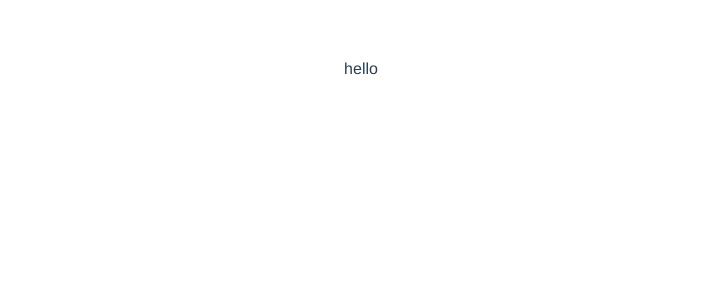
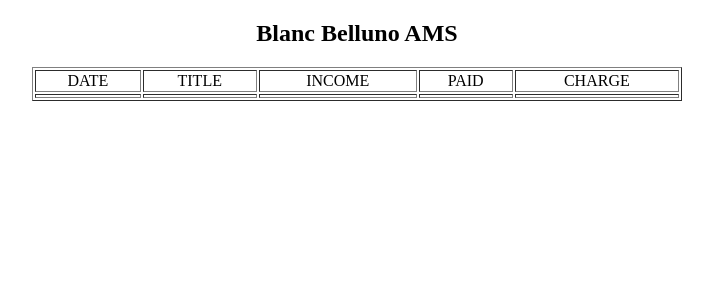
Before and after one commit to mooooburg-dev/bln-ams-web, a Vue app: page / in a window 1280 px wide. Shown: the top 300 px of the page, without its empty margins (279-992 px from the left). Built offline with nearby package versions, Linux system fonts and the light colour scheme.

Commit message:
bams 기본 프레임 셋팅

```diff
--- a/public/index.html
+++ b/public/index.html
@@ -8,10 +8,6 @@
     <title>bln-ams-web</title>
   </head>
   <body>
-    <noscript>
-      <strong>We're sorry but bln-ams-web doesn't work properly without JavaScript enabled. Please enable it to continue.</strong>
-    </noscript>
     <div id="app"></div>
-    <!-- built files will be auto injected -->
   </body>
 </html>
--- a/src/App.vue
+++ b/src/App.vue
@@ -1,22 +1,30 @@
 <template>
-  <div id="app">
-    hello
+  <div class="container">
+    <Main></Main>
   </div>
 </template>
 
 <script>
+import Main from './components/main/Main.vue';
+
 export default {
+  components: {
+    Main,
+  },
 
+  methods: {
+  }
 }
 </script>
 
 <style>
-#app {
-  font-family: 'Avenir', Helvetica, Arial, sans-serif;
-  -webkit-font-smoothing: antialiased;
-  -moz-osx-font-smoothing: grayscale;
+body {
+  margin-top:0px;
+  margin-left:0px;
+}
+
+.container {
+  width: 100%;
   text-align: center;
-  color: #2c3e50;
-  margin-top: 60px;
 }
 </style>
--- /dev/null
+++ b/src/components/main/Main.vue
@@ -0,0 +1,46 @@
+<template>
+    <div class="wrapper">
+        <h2>Blanc Belluno AMS</h2>
+        <div class="main-table-wrapper">
+            <table class="main-table" border="1">
+                <tr>
+                    <td>DATE</td>
+                    <td>TITLE</td>
+                    <td>INCOME</td>
+                    <td>PAID</td>
+                    <td>CHARGE</td>
+                </tr>
+                <tr>
+                    <td></td>
+                    <td></td>
+                    <td></td>
+                    <td></td>
+                    <td></td>
+                </tr>
+            </table>
+        </div>
+    </div>
+</template>
+
+<script>
+export default {
+
+}
+</script>
+
+<style>
+.wrapper{
+    width: 100%;
+}
+
+.main-table-wrapper {
+    text-align: -webkit-center;
+}
+
+.main-table {
+    width: 650px;
+}
+.main-table tr{
+    text-align: center;
+}
+</style>
--- /dev/null
+++ b/vue.config.js
@@ -0,0 +1,5 @@
+
+module.exports = {
+    lintOnSave: false
+
+}
```
Also changed, not shown: src/components/main/WritePayPopup.vue (added, +13 -0 lines).
